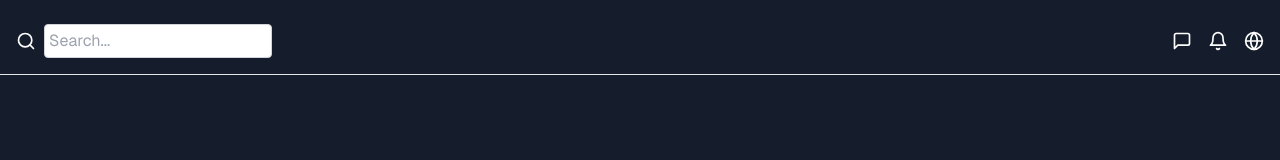
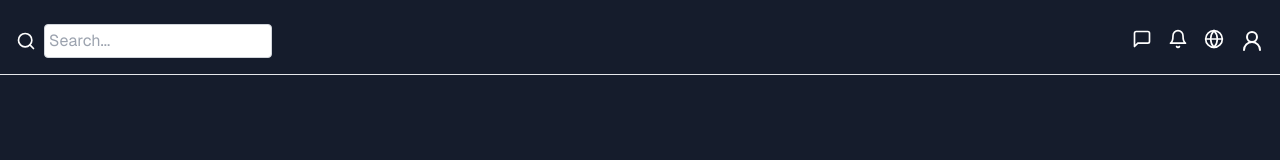
Before and after one commit to BarriosXJavier/tradehub, a Next.js app: page / in a window 1280 px wide. Shown: the top 160 px of the page. Built offline with nearby package versions, Linux system fonts and the light colour scheme.

Commit message:
refactor: Add User2Icon to Homenav component and update imports

```diff
--- a/src/ui/dashboard/homenav.tsx
+++ b/src/ui/dashboard/homenav.tsx
@@ -1,6 +1,9 @@
 "use client";
 import { usePathname } from "next/navigation";
-import { Bell, MessageSquare, Globe, Search } from "lucide-react";
+import { Bell, MessageSquare, Globe, Search, User2Icon } from "lucide-react";
+import { Button } from "@/components/ui/button";
+import Link from "next/link";
+import LoginPage from "@/app/dashboard/login/page";
 
 const Navbar = () => {
   const pathname = usePathname();
@@ -21,6 +24,9 @@ const Navbar = () => {
           <MessageSquare className="w-5 h-5" />
           <Bell className="w-5 h-5" />
           <Globe className="w-5 h-5" />
+          <Link href="../dashboard/login">
+            <User2Icon />
+          </Link>
         </div>
       </div>
     </div>
```
